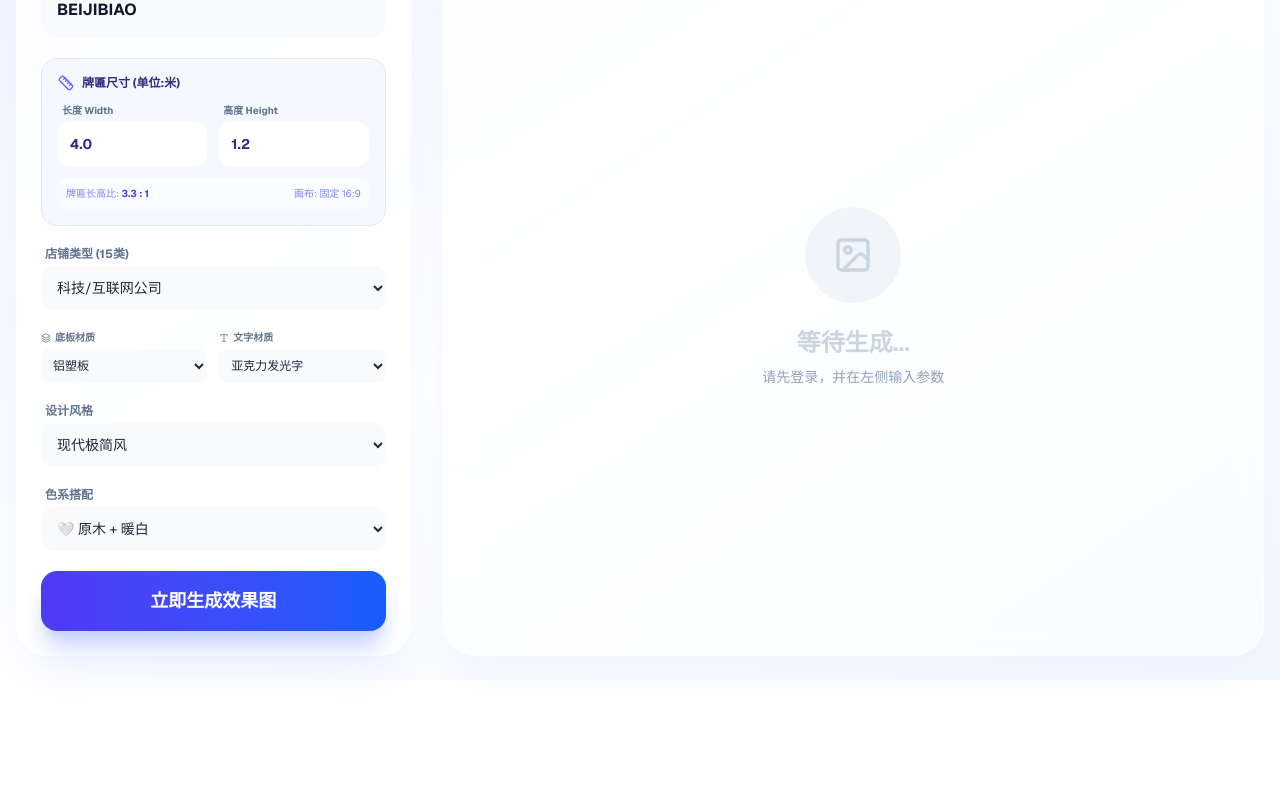
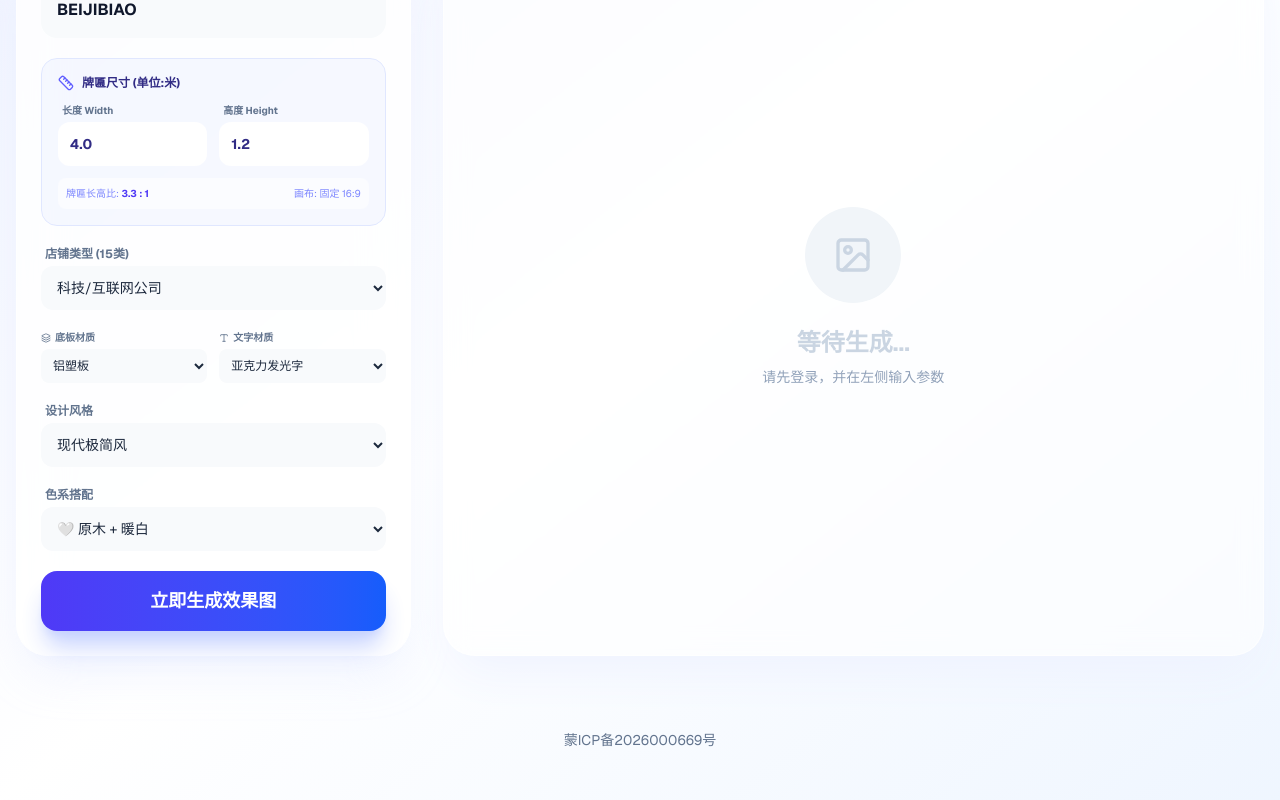
Before and after one commit to m15848068899-debug/signboard-ai-new, a Next.js app: page / in a window 1280 px wide. Shown: the part 199-999 px from the top of the page. Before the commit the page ends 879 px from the top, so only its background shows below. Built offline with nearby package versions, Linux system fonts and the light colour scheme; what @fal-ai/client would draw is missing.

Commit message:
ICPbeian

```diff
--- a/app/page.tsx
+++ b/app/page.tsx
@@ -479,6 +479,13 @@ export default function Home() {
           </div>
         </div>
       )}
+
+      {/* ICP备案号 */}
+      <div className="w-full mt-12 py-6 text-center">
+        <a href="http://beian.miit.gov.cn" target="_blank" rel="noreferrer noopener" className="text-sm text-slate-500 hover:text-slate-700 transition-colors">
+          蒙ICP备2026000669号
+        </a>
+      </div>
     </div>
   );
 }
```
